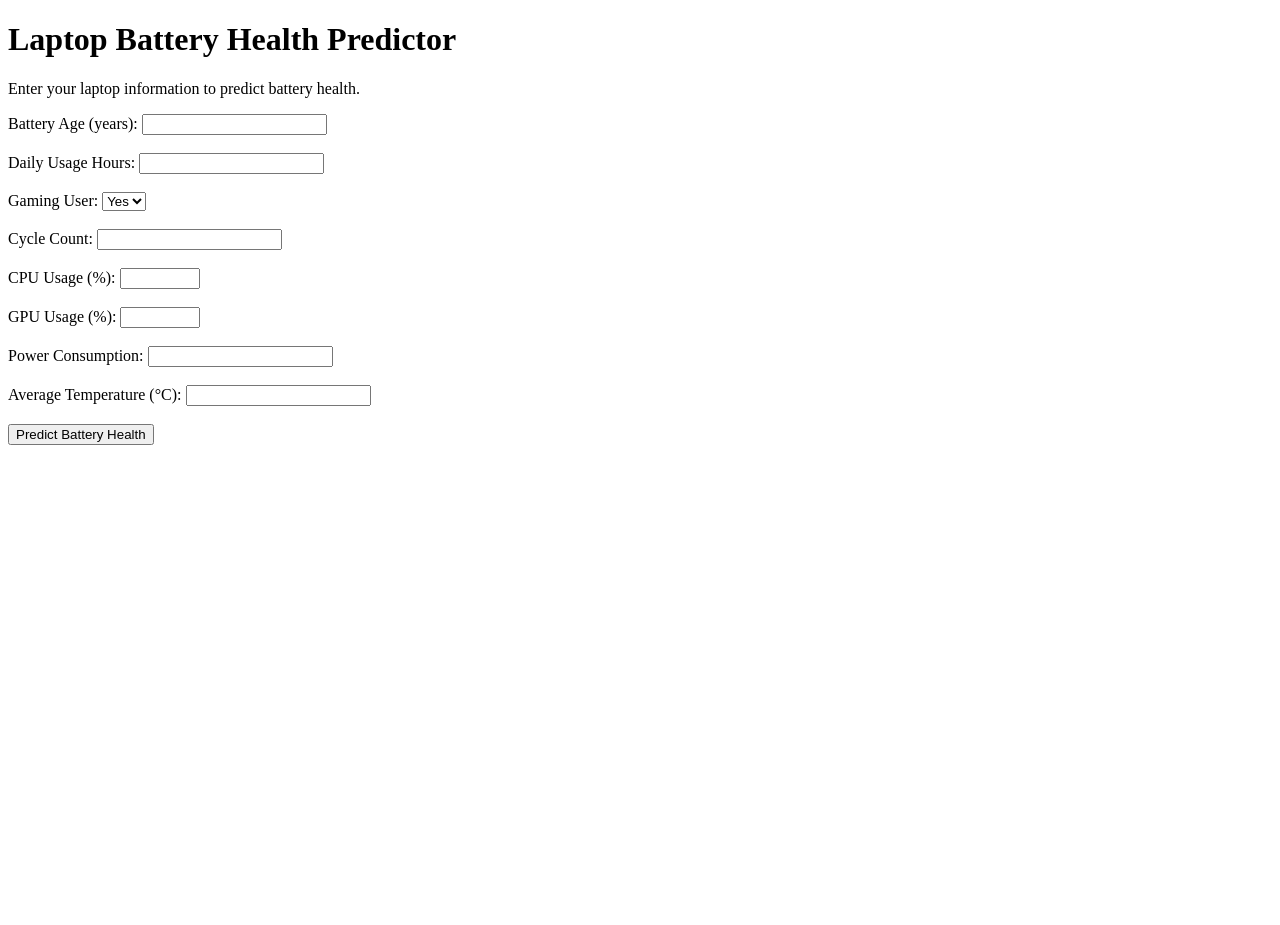
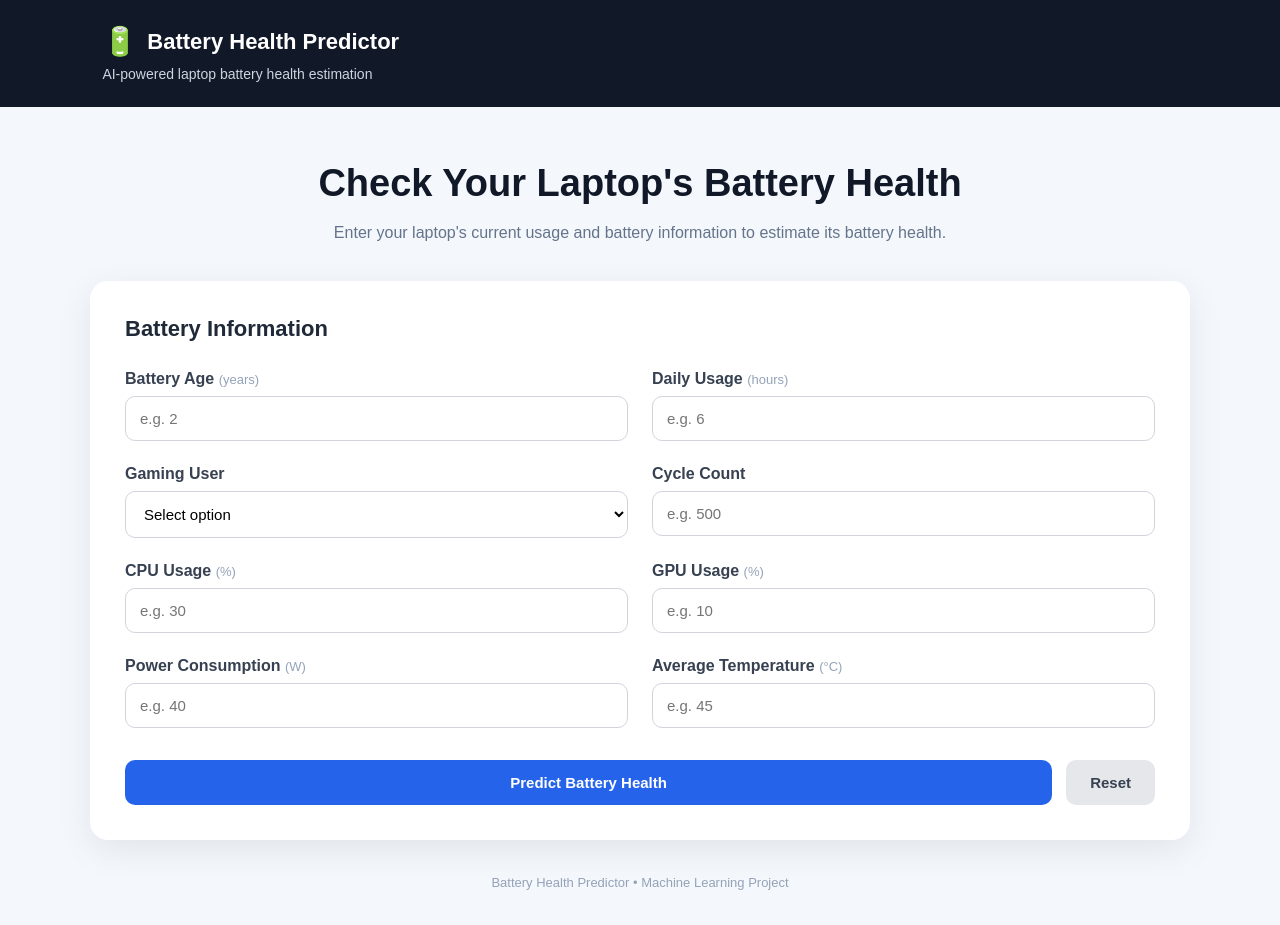
Before and after one commit to ShuvamLabs/laptop-battery-health-predictor, a Flask app: page / in a window 1280 px wide. Before the commit the page ends 445 px from the top, so only its background shows below. Run offline with Flask 3, Linux system fonts and the light colour scheme.

Commit message:
made the frontend and backend of the website for the model

```diff
--- a/requirements.txt
+++ b/requirements.txt
@@ -0,0 +1,6 @@
+Flask
+pandas
+numpy
+scikit-learn == 1.9.0
+joblib
+gunicorn
--- a/src/predict.py
+++ b/src/predict.py
@@ -1,5 +1,5 @@
+import joblib
 import pandas as pd
-import joblib
 
 def loadmodel():
     path = r"C:\Users\HP\Documents\PycharmProjects\laptop-battery-health-predictor\model\best-model.pkl"
@@ -7,6 +7,6 @@ def loadmodel():
 
 def predict(new_data):
     model = loadmodel()
-    data = pd.DataFrame(new_data)
+    data = pd.DataFrame([new_data])
     prediction = model.predict(data)
-    return prediction
+    return prediction[0]
--- /dev/null
+++ b/static/css/style.css
@@ -0,0 +1,276 @@
+* {
+    margin: 0;
+    padding: 0;
+    box-sizing: border-box;
+}
+
+body {
+    font-family: Arial, Helvetica, sans-serif;
+    background: #f4f7fb;
+    color: #1f2937;
+}
+
+.page {
+    min-height: 100vh;
+}
+
+
+/* =========================
+   HEADER
+========================= */
+
+.header {
+    background: #111827;
+    color: white;
+    padding: 25px 8%;
+}
+
+.logo {
+    display: flex;
+    align-items: center;
+    gap: 10px;
+    font-size: 22px;
+    font-weight: 700;
+}
+
+.battery-icon {
+    font-size: 28px;
+}
+
+.header p {
+    margin-top: 8px;
+    color: #cbd5e1;
+    font-size: 14px;
+}
+
+
+/* =========================
+   CONTAINER
+========================= */
+
+.container {
+    width: min(1100px, 92%);
+    margin: auto;
+}
+
+
+/* =========================
+   HERO
+========================= */
+
+.hero {
+    text-align: center;
+    padding: 55px 20px 35px;
+}
+
+.hero h1 {
+    font-size: 38px;
+    margin-bottom: 15px;
+    color: #111827;
+}
+
+.hero p {
+    max-width: 650px;
+    margin: auto;
+    line-height: 1.6;
+    color: #64748b;
+}
+
+
+/* =========================
+   CARD
+========================= */
+
+.card {
+    background: white;
+    border-radius: 18px;
+    padding: 35px;
+    box-shadow: 0 10px 35px rgba(15, 23, 42, 0.08);
+}
+
+.card h2 {
+    margin-bottom: 28px;
+    font-size: 22px;
+}
+
+
+/* =========================
+   FORM
+========================= */
+
+.form-grid {
+    display: grid;
+    grid-template-columns: repeat(2, 1fr);
+    gap: 24px;
+}
+
+.input-group {
+    display: flex;
+    flex-direction: column;
+}
+
+.input-group label {
+    font-weight: 600;
+    margin-bottom: 8px;
+    color: #374151;
+}
+
+.input-group label span {
+    color: #94a3b8;
+    font-weight: 400;
+    font-size: 13px;
+}
+
+.input-group input,
+.input-group select {
+    width: 100%;
+    padding: 13px 14px;
+    border: 1px solid #d1d5db;
+    border-radius: 10px;
+    font-size: 15px;
+    outline: none;
+    background: white;
+    transition: 0.2s;
+}
+
+.input-group input:focus,
+.input-group select:focus {
+    border-color: #2563eb;
+    box-shadow: 0 0 0 3px rgba(37, 99, 235, 0.1);
+}
+
+
+/* =========================
+   BUTTONS
+========================= */
+
+.buttons {
+    display: flex;
+    gap: 14px;
+    margin-top: 32px;
+}
+
+.predict-btn,
+.reset-btn {
+    border: none;
+    padding: 14px 24px;
+    border-radius: 10px;
+    font-size: 15px;
+    font-weight: 600;
+    cursor: pointer;
+    transition: 0.2s;
+}
+
+.predict-btn {
+    flex: 1;
+    background: #2563eb;
+    color: white;
+}
+
+.predict-btn:hover {
+    background: #1d4ed8;
+    transform: translateY(-1px);
+}
+
+.reset-btn {
+    background: #e5e7eb;
+    color: #374151;
+}
+
+.reset-btn:hover {
+    background: #d1d5db;
+}
+
+
+/* =========================
+   RESULT
+========================= */
+
+.result-card {
+    margin-top: 30px;
+    background: white;
+    border-radius: 18px;
+    padding: 35px;
+    text-align: center;
+    box-shadow: 0 10px 35px rgba(15, 23, 42, 0.08);
+}
+
+.result-title {
+    display: flex;
+    justify-content: center;
+    align-items: center;
+    gap: 10px;
+}
+
+.result-title h2 {
+    font-size: 22px;
+}
+
+.health-value {
+    font-size: 58px;
+    font-weight: 700;
+    margin: 25px 0;
+    color: #2563eb;
+}
+
+.health-bar {
+    width: 100%;
+    height: 16px;
+    background: #e5e7eb;
+    border-radius: 20px;
+    overflow: hidden;
+}
+
+.health-fill {
+    height: 100%;
+    background: #2563eb;
+    border-radius: 20px;
+    transition: width 1s ease;
+}
+
+.result-message {
+    margin-top: 20px;
+    color: #64748b;
+    font-size: 16px;
+}
+
+
+/* =========================
+   FOOTER
+========================= */
+
+footer {
+    text-align: center;
+    padding: 35px 0;
+    color: #94a3b8;
+    font-size: 13px;
+}
+
+
+/* =========================
+   RESPONSIVE
+========================= */
+
+@media (max-width: 700px) {
+
+    .hero h1 {
+        font-size: 30px;
+    }
+
+    .card,
+    .result-card {
+        padding: 25px;
+    }
+
+    .form-grid {
+        grid-template-columns: 1fr;
+    }
+
+    .buttons {
+        flex-direction: column;
+    }
+
+    .health-value {
+        font-size: 48px;
+    }
+}
--- /dev/null
+++ b/static/js/script.js
@@ -0,0 +1,10 @@
+const form = document.getElementById("predictionForm");
+
+form.addEventListener("submit", function () {
+
+    const button = document.querySelector(".predict-btn");
+
+    button.innerText = "Predicting...";
+    button.disabled = true;
+
+});
--- a/templates/index.html
+++ b/templates/index.html
@@ -4,19 +4,56 @@
     <meta charset="UTF-8">
     <meta name="viewport" content="width=device-width, initial-scale=1.0">
 
-    <title>Laptop Battery Health Predictor</title>
+    <title>Battery Health Predictor</title>
+
+    <link rel="stylesheet"
+          href="{{ url_for('static', filename='css/style.css') }}">
 </head>
 
 <body>
 
-    <h1>Laptop Battery Health Predictor</h1>
+<div class="page">
 
-    <p>Enter your laptop information to predict battery health.</p>
+    <!-- Header -->
+    <header class="header">
+        <div class="logo">
+            <span class="battery-icon">🔋</span>
+            <span>Battery Health Predictor</span>
+        </div>
 
-    <form method="POST">
+        <p>AI-powered laptop battery health estimation</p>
+    </header>
+
+
+    <!-- Main -->
+    <main class="container">
+
+        <section class="hero">
+            <h1>Check Your Laptop's Battery Health</h1>
+
+            <p>
+                Enter your laptop's current usage and battery information
+                to estimate its battery health.
+            </p>
+        </section>
+
+
+        <!-- Prediction Form -->
+        <section class="card">
+
+            <h2>Battery Information</h2>
+
+            <form method="POST" id="predictionForm">
+
+                <div class="form-grid">
 
                     <!-- Battery Age -->
-        <label for="battery_age">Battery Age (years):</label>
+                    <div class="input-group">
+                        <label for="battery_age">
+                            Battery Age
+                            <span>(years)</span>
+                        </label>
+
                         <input
                             type="number"
                             id="battery_age"
@@ -24,46 +61,69 @@
                             step="0.1"
                             min="0"
                             required
-        >
+                            placeholder="e.g. 2">
+                    </div>
 
-        <br><br>
 
                     <!-- Daily Usage -->
-        <label for="daily_usage_hours">Daily Usage Hours:</label>
+                    <div class="input-group">
+                        <label for="daily_usage_hours">
+                            Daily Usage
+                            <span>(hours)</span>
+                        </label>
+
                         <input
                             type="number"
                             id="daily_usage_hours"
                             name="daily_usage_hours"
                             step="0.1"
                             min="0"
+                            max="24"
                             required
-        >
+                            placeholder="e.g. 6">
+                    </div>
 
-        <br><br>
 
                     <!-- Gaming User -->
-        <label for="gaming_user">Gaming User:</label>
+                    <div class="input-group">
+                        <label for="gaming_user">
+                            Gaming User
+                        </label>
+
                         <select id="gaming_user" name="gaming_user" required>
+                            <option value="" disabled selected>
+                                Select option
+                            </option>
+
                             <option value="1">Yes</option>
                             <option value="0">No</option>
                         </select>
+                    </div>
 
-        <br><br>
 
                     <!-- Cycle Count -->
-        <label for="cycle_count">Cycle Count:</label>
+                    <div class="input-group">
+                        <label for="cycle_count">
+                            Cycle Count
+                        </label>
+
                         <input
                             type="number"
                             id="cycle_count"
                             name="cycle_count"
                             min="0"
                             required
-        >
+                            placeholder="e.g. 500">
+                    </div>
 
-        <br><br>
 
-        <!-- CPU Usage -->
-        <label for="cpu_usage">CPU Usage (%):</label>
+                    <!-- CPU -->
+                    <div class="input-group">
+                        <label for="cpu_usage">
+                            CPU Usage
+                            <span>(%)</span>
+                        </label>
+
                         <input
                             type="number"
                             id="cpu_usage"
@@ -72,12 +132,17 @@
                             min="0"
                             max="100"
                             required
-        >
+                            placeholder="e.g. 30">
+                    </div>
 
-        <br><br>
 
-        <!-- GPU Usage -->
-        <label for="gpu_usage">GPU Usage (%):</label>
+                    <!-- GPU -->
+                    <div class="input-group">
+                        <label for="gpu_usage">
+                            GPU Usage
+                            <span>(%)</span>
+                        </label>
+
                         <input
                             type="number"
                             id="gpu_usage"
@@ -86,12 +151,17 @@
                             min="0"
                             max="100"
                             required
-        >
+                            placeholder="e.g. 10">
+                    </div>
 
-        <br><br>
 
-        <!-- Power Consumption -->
-        <label for="power_consumption">Power Consumption:</label>
+                    <!-- Power -->
+                    <div class="input-group">
+                        <label for="power_consumption">
+                            Power Consumption
+                            <span>(W)</span>
+                        </label>
+
                         <input
                             type="number"
                             id="power_consumption"
@@ -99,38 +169,103 @@
                             step="0.1"
                             min="0"
                             required
-        >
+                            placeholder="e.g. 40">
+                    </div>
 
-        <br><br>
 
-        <!-- Average Temperature -->
-        <label for="average_temperature">Average Temperature (°C):</label>
+                    <!-- Temperature -->
+                    <div class="input-group">
+                        <label for="average_temperature">
+                            Average Temperature
+                            <span>(°C)</span>
+                        </label>
+
                         <input
                             type="number"
                             id="average_temperature"
                             name="average_temperature"
                             step="0.1"
                             min="0"
+                            max="120"
                             required
-        >
+                            placeholder="e.g. 45">
+                    </div>
 
-        <br><br>
+                </div>
 
-        <button type="submit">Predict Battery Health</button>
+
+                <!-- Buttons -->
+                <div class="buttons">
+
+                    <button type="submit" class="predict-btn">
+                        Predict Battery Health
+                    </button>
+
+                    <button type="reset" class="reset-btn">
+                        Reset
+                    </button>
+
+                </div>
 
             </form>
 
+        </section>
+
+
+        <!-- Prediction Result -->
 
         {% if prediction is not none %}
 
+        <section class="result-card">
+
+            <div class="result-title">
+                <span>🔋</span>
                 <h2>Prediction Result</h2>
+            </div>
 
-        <p>
-            Predicted Battery Health:
-            <strong>{{ "%.2f"|format(prediction) }}%</strong>
+            <div class="health-value">
+                {{ "%.2f"|format(prediction) }}%
+            </div>
+
+            <div class="health-bar">
+                <div
+                    class="health-fill"
+                    style="width: {{ prediction }}%;">
+                </div>
+            </div>
+
+            <p class="result-message">
+
+                {% if prediction >= 80 %}
+                    Your battery health is excellent.
+                {% elif prediction >= 60 %}
+                    Your battery health is good.
+                {% elif prediction >= 40 %}
+                    Your battery health is moderate.
+                {% else %}
+                    Your battery health may need attention.
+                {% endif %}
+
             </p>
+
+        </section>
 
         {% endif %}
 
+
+        <!-- Footer -->
+
+        <footer>
+            <p>
+                Battery Health Predictor • Machine Learning Project
+            </p>
+        </footer>
+
+    </main>
+
+</div>
+
+<script src="{{ url_for('static', filename='js/script.js') }}"></script>
+
 </body>
 </html>
```
Also changed, not shown: 1 other file. Lines whose indentation alone changed are shown as unchanged.
